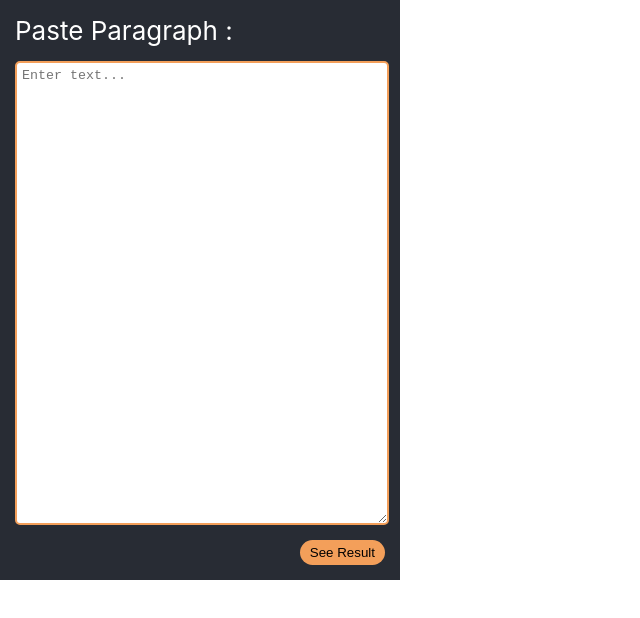
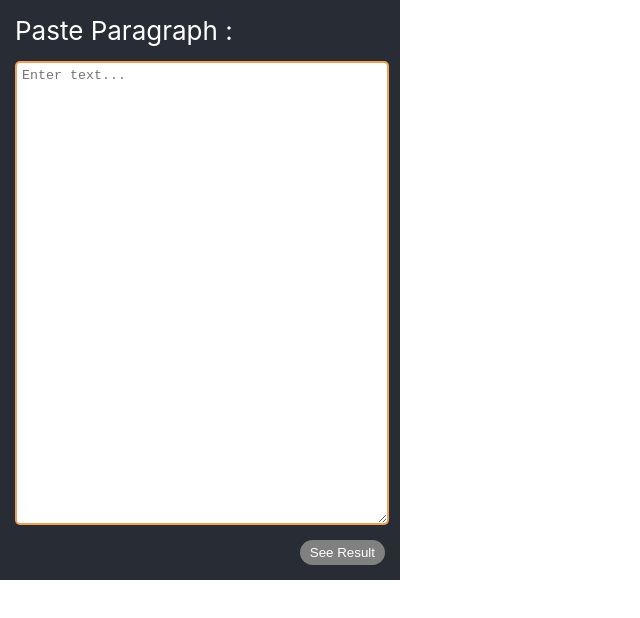
Before and after one commit to arsmohamed/summary-Extension, a React (Create React App) app: page / in a window 1280 px wide. Shown: the top 618 px of the page, without its empty margins (0-640 px from the left). Built offline with nearby package versions, Linux system fonts and the light colour scheme.

Commit message:
check the api for chatgpt to make sure it is working

```diff
--- a/src/App.css
+++ b/src/App.css
@@ -23,6 +23,11 @@
   border-radius: 15px;
   cursor: pointer;
   outline: none;
+}
+.button_Style[disabled] {
+  background-color: gray;
+  color: white;
+  cursor: not-allowed;
 }
 .Content_Style {
   margin: 15px;
--- a/src/App.js
+++ b/src/App.js
@@ -34,12 +34,13 @@ const App = () => {
   const [TranslateSummary, setTranslateSummary] = useState("Translation");
   const [selectedLanguage, setSelectedLanguage] = useState("");
   const TranslationError = 'We apologize for any inconvenience caused by the current issue with our translation service. Our team is working diligently to resolve the problem and we appreciate your patience.'
+
   // _________________________________________________ API Section __________________
   const ApiEndPoint =
     "https://6762qvddil.execute-api.ca-central-1.amazonaws.com/Translate/myTranslation";
   const body = {
     "Val": summary,
-    "Lang": "ja"
+    "Lang": selectedLanguage
   }
 
   // _________________________________________________ Function API Section __________________
@@ -133,7 +134,11 @@ const App = () => {
   const ButtonContainer = (
     <div className="Button_container">
       {buttonText === "See Result" && (
-        <button className="button_Style" onClick={() => getSummary(inputText)}>
+        <button
+        className="button_Style"
+        onClick={() => getSummary(inputText)}
+        disabled={!inputText}
+        >
           {buttonText}
         </button>
       )}
@@ -151,13 +156,20 @@ const App = () => {
               </option>
             ))}
           </select>
-          <button className="button_Style" onClick={handleTranslateClick}>
+          <button
+          className="button_Style"
+          onClick={handleTranslateClick}
+          disabled={!selectedLanguage}
+          >
             {buttonText}
           </button>
         </div>
       )}
       {buttonText === "Start Over" && (
-        <button className="button_Style" onClick={handleStartOverClick}>
+        <button
+        className="button_Style"
+        onClick={handleStartOverClick}
+        >
           {buttonText}
         </button>
       )}
```
